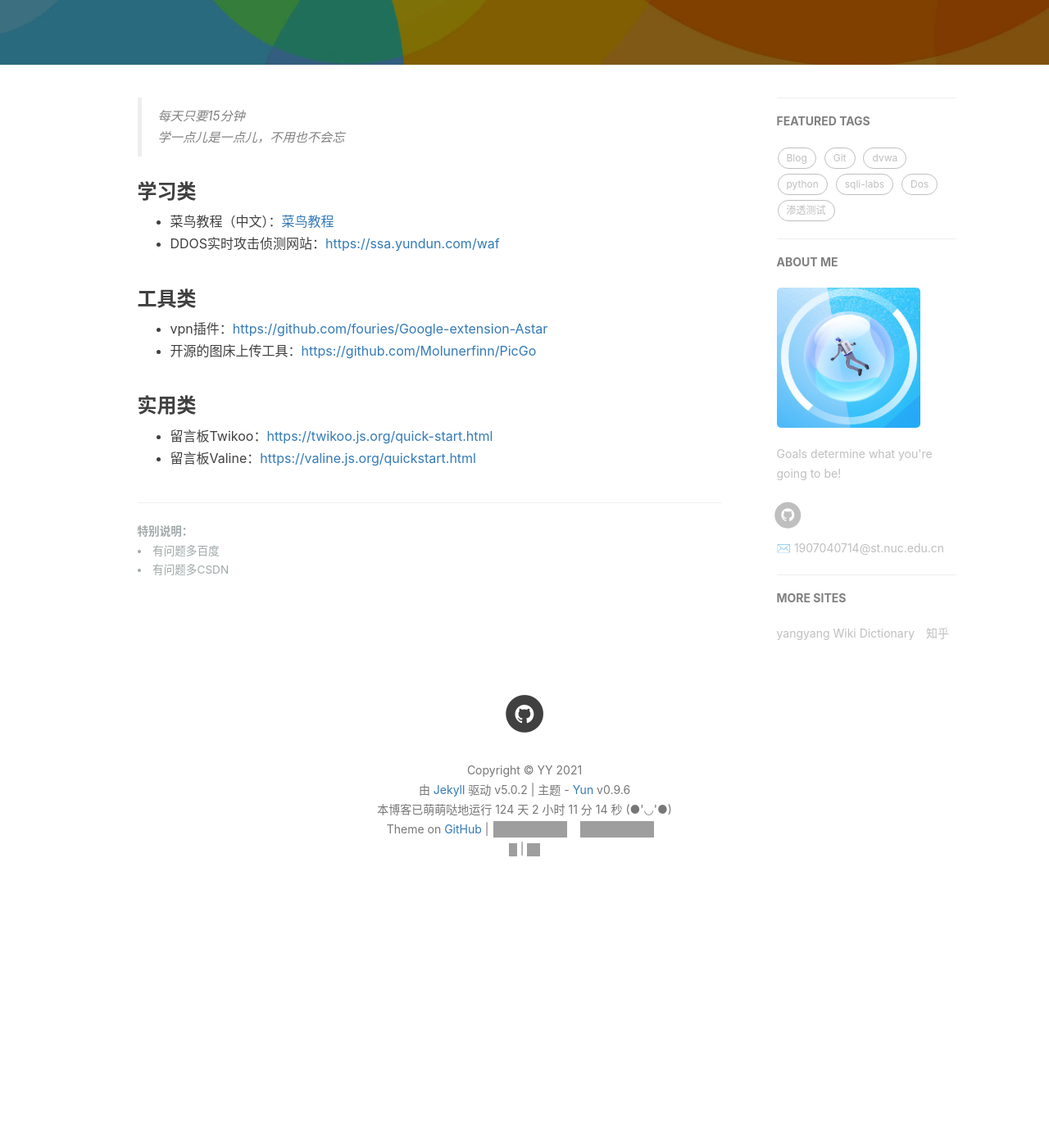
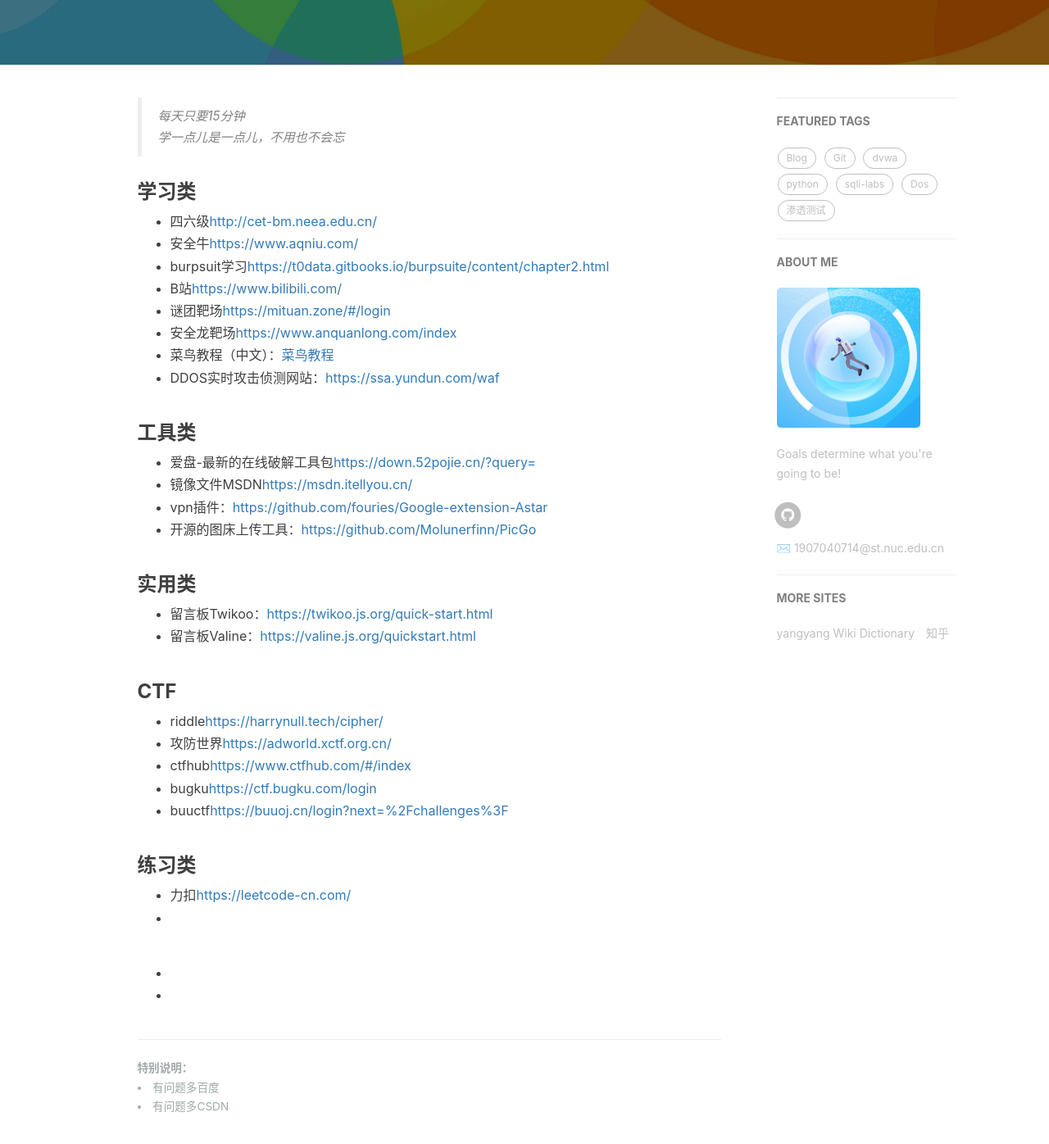
Before and after one commit to yangyang-linux/yangyang-linux.github.io, a Jekyll site: the page built from 1-resources.html, in a window 1280 px wide and 1400 px high, scrolled down 395 px. Shown: the top 1396 px of the window at 82% size. Built offline with Jekyll 4.4.1, drawn with Linux system fonts in a browser that asks for light colours; nearby versions of some CDN libraries; comment, search, counter and statistics services are not loaded; before the commit the page ends 1535 px from its top, so only the background shows below that; some of the changed text lies outside the part shown; grey boxes are pictures that could not be loaded.

Commit message:
Update 1-resources.html

```diff
--- a/1-resources.html
+++ b/1-resources.html
@@ -21,11 +21,19 @@
 
 <h3 id="toc_3">学习类</h3>
 <ul>
+	<li>四六级<a href="http://cet-bm.neea.edu.cn/">http://cet-bm.neea.edu.cn/</a></li>
+	<li>安全牛<a href="https://www.aqniu.com/">https://www.aqniu.com/</a></li>
+	<li>burpsuit学习<a href="https://t0data.gitbooks.io/burpsuite/content/chapter2.html">https://t0data.gitbooks.io/burpsuite/content/chapter2.html</a></li>
+	<li>B站<a href="https://www.bilibili.com/">https://www.bilibili.com/</a></li>
+	<li>谜团靶场<a href="https://mituan.zone/#/login">https://mituan.zone/#/login</a></li>
+	<li>安全龙靶场<a href="https://www.anquanlong.com/index">https://www.anquanlong.com/index</a></li>
 	<li>菜鸟教程（中文）：<a href="https://www.runoob.com/html/html-tutorial.html">菜鸟教程</a></li>
 	<li>DDOS实时攻击侦测网站：<a href="https://ssa.yundun.com/waf">https://ssa.yundun.com/waf</a></li>
 </ul>
 <h3 id="toc_4">工具类</h3>
 <ul>
+	<li>爱盘-最新的在线破解工具包<a href="https://down.52pojie.cn/?query=">https://down.52pojie.cn/?query=</a></li>
+	<li>镜像文件MSDN<a href="https://msdn.itellyou.cn/">https://msdn.itellyou.cn/</a></li>
 	<li>vpn插件：<a href="https://github.com/fouries/Google-extension-Astar">https://github.com/fouries/Google-extension-Astar</a></li>
 	<li>开源的图床上传工具：<a href="https://github.com/Molunerfinn/PicGo">https://github.com/Molunerfinn/PicGo</a></li>
 </ul>
@@ -33,6 +41,24 @@
 <ul>
 	<li>留言板Twikoo：<a href="https://twikoo.js.org/quick-start.html">https://twikoo.js.org/quick-start.html</a></li>
 	<li>留言板Valine：<a href="https://valine.js.org/quickstart.html">https://valine.js.org/quickstart.html</a></li>
+</ul>
+<h3 id="toc_6">CTF</h3>
+<ul>
+	<li>riddle<a href="https://harrynull.tech/cipher/">https://harrynull.tech/cipher/</a></li>
+	<li>攻防世界<a href="https://adworld.xctf.org.cn/">https://adworld.xctf.org.cn/</a></li>
+	<li>ctfhub<a href="https://www.ctfhub.com/#/index">https://www.ctfhub.com/#/index</a></li>
+	<li>bugku<a href="https://ctf.bugku.com/login">https://ctf.bugku.com/login</a></li>
+	<li>buuctf<a href="https://buuoj.cn/login?next=%2Fchallenges%3F">https://buuoj.cn/login?next=%2Fchallenges%3F</a></li>
+</ul>
+<h3 id="toc_7">练习类</h3>
+<ul>
+	<li>力扣<a href="https://leetcode-cn.com/">https://leetcode-cn.com/</a></li>
+	<li><a href=""></a></li>
+</ul>
+<h3 id="toc_7"></h3>
+<ul>
+	<li><a href=""></a></li>
+	<li><a href=""></a></li>
 </ul>
 
 <!--横线分隔符-->
```
